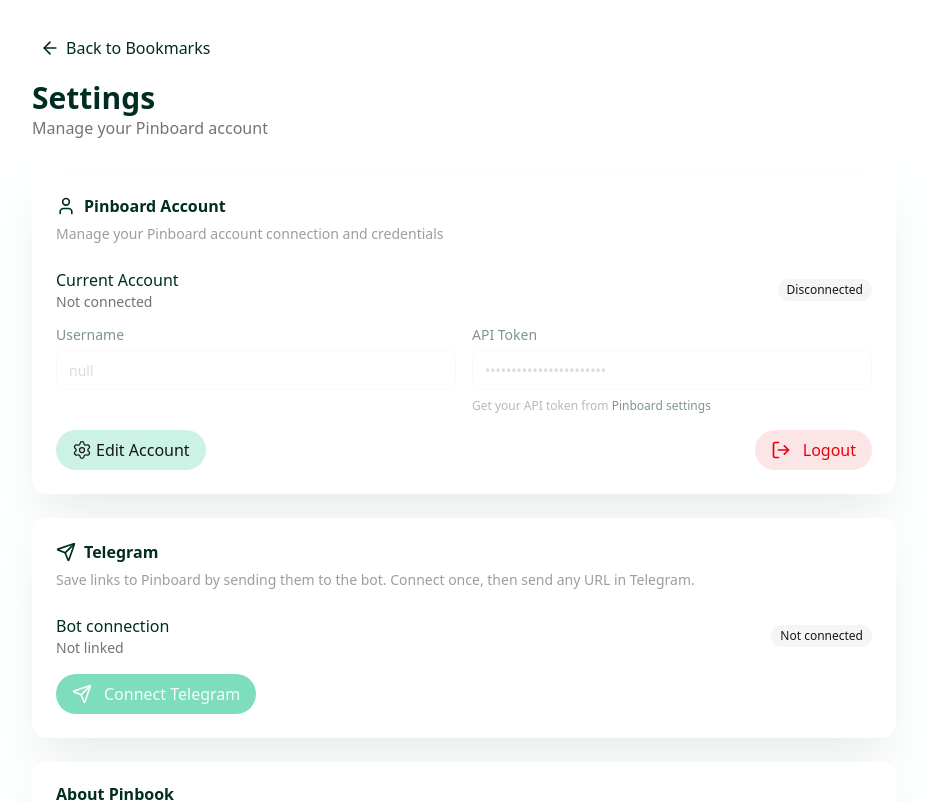
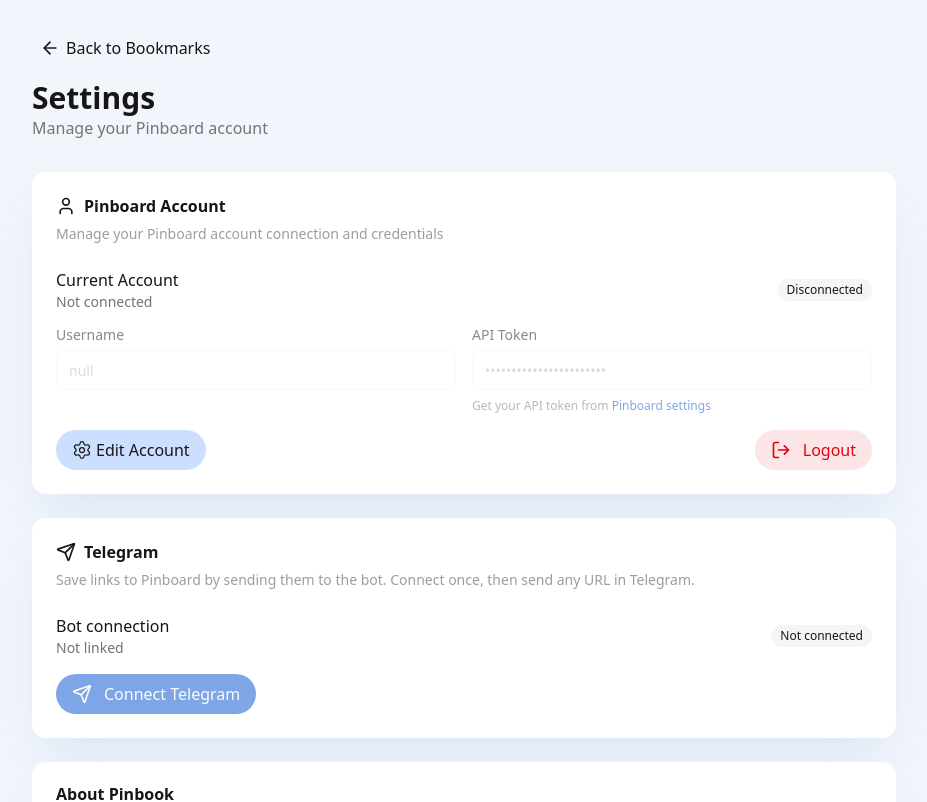
Before and after one commit to mehranbolhasani/pinbook, a Next.js app: page /settings in a window 1280 px wide. Shown: the top 802 px of the page, without its empty margins (176-1103 px from the left). Built offline with nearby package versions, Linux system fonts and the light colour scheme; a web font is replaced by a local one.

Commit message:
add pagination, updated colors

```diff
--- a/src/app/globals.css
+++ b/src/app/globals.css
@@ -4,6 +4,21 @@
 
 @theme inline {
   --font-sans: "SN Pro", system-ui, sans-serif;
+
+  /* Blue Energy Palette */
+  --color-blue-energy-50: oklch(94.94% 0.024 259.82);
+  --color-blue-energy-100: oklch(90.17% 0.048 259.10);
+  --color-blue-energy-200: oklch(80.31% 0.099 259.81);
+  --color-blue-energy-300: oklch(71.07% 0.151 259.34);
+  --color-blue-energy-400: oklch(62.49% 0.203 259.79);
+  --color-blue-energy-500: oklch(55.60% 0.245 261.33);
+  --color-blue-energy-600: oklch(47.24% 0.206 261.14);
+  --color-blue-energy-700: oklch(38.69% 0.163 260.60);
+  --color-blue-energy-800: oklch(29.43% 0.119 259.81);
+  --color-blue-energy-900: oklch(19.67% 0.068 256.39);
+  --color-blue-energy-950: oklch(16.49% 0.052 253.90);
+
+  /* Semantic colors */
   --color-background: var(--background);
   --color-foreground: var(--foreground);
   --color-sidebar-ring: var(--sidebar-ring);
@@ -46,77 +61,77 @@
 
 :root {
   --radius: 0.625rem;
-  --background: white;
-  --foreground: oklch(26.2% 0.051 172.552);
+  --background: lch(from var(--color-blue-50) l 3 h);
+  --foreground: oklch(0.2 0 0);
   --card: oklch(1 0 0);
-  --card-foreground: oklch(26.2% 0.051 172.552);
+  --card-foreground: oklch(0.2 0 0);
   --popover: oklch(1 0 0);
   --popover-foreground: oklch(0.145 0 0);
-  --primary: oklch(26.2% 0.051 172.552);
-  --primary-foreground: oklch(97.9% 0.021 166.113);
+  --primary: oklch(47.24% 0.206 261.14);
+  --primary-foreground: oklch(0.98 0 0);
   --secondary: oklch(0.97 0 0);
   --secondary-foreground: oklch(0.205 0 0);
   --muted: oklch(0.97 0 0);
   --muted-foreground: oklch(0.556 0 0);
-  --accent: oklch(69.6% 0.17 162.48);
-  --accent-foreground: oklch(0.205 0 0);
+  --accent: oklch(55.60% 0.245 261.33);
+  --accent-foreground: oklch(0.98 0 0);
   --destructive: oklch(0.577 0.245 27.325);
   --destructive-foreground: oklch(0.985 0 0);
   --warning: oklch(0.7 0.15 80);
   --warning-foreground: oklch(0.205 0 0);
   --border: oklch(0.922 0 0);
   --input: oklch(0.922 0 0);
-  --ring: oklch(0.708 0 0);
-  --chart-1: oklch(0.646 0.222 41.116);
-  --chart-2: oklch(0.6 0.118 184.704);
-  --chart-3: oklch(0.398 0.07 227.392);
-  --chart-4: oklch(0.828 0.189 84.429);
-  --chart-5: oklch(0.769 0.188 70.08);
+  --ring: oklch(62.49% 0.203 259.79);
+  --chart-1: oklch(55.60% 0.245 261.33);
+  --chart-2: oklch(71.07% 0.151 259.34);
+  --chart-3: oklch(38.69% 0.163 260.60);
+  --chart-4: oklch(62.49% 0.203 259.79);
+  --chart-5: oklch(47.24% 0.206 261.14);
   --sidebar: oklch(0.985 0 0);
   --sidebar-foreground: oklch(0.145 0 0);
-  --sidebar-primary: oklch(0.205 0 0);
-  --sidebar-primary-foreground: oklch(0.985 0 0);
+  --sidebar-primary: oklch(47.24% 0.206 261.14);
+  --sidebar-primary-foreground: oklch(0.98 0 0);
   --sidebar-accent: oklch(0.97 0 0);
   --sidebar-accent-foreground: oklch(0.205 0 0);
   --sidebar-border: oklch(0.922 0 0);
-  --sidebar-ring: oklch(0.708 0 0);
+  --sidebar-ring: oklch(62.49% 0.203 259.79);
 }
 
 .dark {
   --background: oklch(0.145 0 0);
-  --foreground: oklch(0.985 0 0);
+  --foreground: oklch(0.95 0 0);
   --card: color-mix(in oklch, var(--primary) 8%, var(--background));
-  --card-foreground: oklch(0.985 0 0);
+  --card-foreground: oklch(0.95 0 0);
   --popover: oklch(0.205 0 0);
-  --popover-foreground: oklch(0.985 0 0);
-  --primary: oklch(0.9 0 0);
-  --primary-foreground: oklch(0.205 0 0);
+  --popover-foreground: oklch(0.95 0 0);
+  --primary: oklch(62.49% 0.203 259.79);
+  --primary-foreground: oklch(0.1 0 0);
   --secondary: oklch(0.24 0 0);
-  --secondary-foreground: oklch(0.985 0 0);
+  --secondary-foreground: oklch(0.95 0 0);
   --muted: oklch(0.24 0 0);
   --muted-foreground: oklch(0.65 0 0);
-  --accent: oklch(69.6% 0.17 162.48);
-  --accent-foreground: oklch(0.985 0 0);
+  --accent: oklch(47.24% 0.206 261.14);
+  --accent-foreground: oklch(0.98 0 0);
   --destructive: oklch(0.62 0.22 25);
   --destructive-foreground: oklch(0.985 0 0);
   --warning: oklch(0.65 0.15 75);
   --warning-foreground: oklch(0.985 0 0);
   --border: oklch(0.3 0 0);
   --input: oklch(0.3 0 0);
-  --ring: oklch(0.556 0 0);
-  --chart-1: oklch(0.488 0.243 264.376);
-  --chart-2: oklch(0.696 0.17 162.48);
-  --chart-3: oklch(0.769 0.188 70.08);
-  --chart-4: oklch(0.627 0.265 303.9);
-  --chart-5: oklch(0.645 0.246 16.439);
+  --ring: oklch(55.60% 0.245 261.33);
+  --chart-1: oklch(62.49% 0.203 259.79);
+  --chart-2: oklch(71.07% 0.151 259.34);
+  --chart-3: oklch(47.24% 0.206 261.14);
+  --chart-4: oklch(55.60% 0.245 261.33);
+  --chart-5: oklch(38.69% 0.163 260.60);
   --sidebar: oklch(0.205 0 0);
-  --sidebar-foreground: oklch(0.985 0 0);
-  --sidebar-primary: oklch(0.488 0.243 264.376);
-  --sidebar-primary-foreground: oklch(0.985 0 0);
+  --sidebar-foreground: oklch(0.95 0 0);
+  --sidebar-primary: oklch(62.49% 0.203 259.79);
+  --sidebar-primary-foreground: oklch(0.1 0 0);
   --sidebar-accent: oklch(0.269 0 0);
-  --sidebar-accent-foreground: oklch(0.985 0 0);
+  --sidebar-accent-foreground: oklch(0.95 0 0);
   --sidebar-border: oklch(1 0 0 / 10%);
-  --sidebar-ring: oklch(0.556 0 0);
+  --sidebar-ring: oklch(55.60% 0.245 261.33);
 }
 
 @layer base {
--- a/src/app/layout.tsx
+++ b/src/app/layout.tsx
@@ -22,7 +22,7 @@
         <link rel="preconnect" href="https://api.pinboard.in" crossOrigin="anonymous" />
         <link rel="dns-prefetch" href="https://api.pinboard.in" />
       </head>
-      <body className="font-sans antialiased bg-background selection:bg-accent selection:text-accent-foreground">
+      <body className="font-sans antialiased bg-background selection:bg-primary selection:text-primary-foreground">
         <QueryProvider>
           <ThemeProvider
             attribute="class"
--- a/src/app/page.tsx
+++ b/src/app/page.tsx
@@ -46,11 +46,11 @@
 import { ErrorBoundary, BookmarkListErrorBoundary } from '@/components/error-boundary';
 import { useBookmarks, useDeleteBookmark, useUpdateBookmark } from '@/hooks/usePinboard';
 
-import { useFilteredBookmarks } from '@/hooks/useFilteredBookmarks';
+import { usePaginatedBookmarks } from '@/hooks/usePaginatedBookmarks';
 
 export default function Home() {
   const { isAuthenticated } = useAuthStore();
-  const { setSearchQuery, searchQuery, selectedTags, sortBy, sortOrder } = useUIStore();
+  const { setSearchQuery, searchQuery, selectedTags, sortBy, sortOrder, page } = useUIStore();
 
   // React Query Hooks
   const { data: bookmarks = [], isLoading: isBookmarksLoading, error: bookmarksError } = useBookmarks();
@@ -69,21 +69,21 @@
 
   const toast = useToast();
 
-  // Compute filtered and sorted bookmarks using shared hook
-  const filteredAndSortedBookmarks = useFilteredBookmarks(bookmarks);
+  // Compute paginated bookmarks using shared hook
+  const { bookmarks: paginatedBookmarks } = usePaginatedBookmarks(bookmarks);
 
   const selectedBookmark = useMemo(() => {
-    if (selectedBookmarkIndex === null || selectedBookmarkIndex < 0 || selectedBookmarkIndex >= filteredAndSortedBookmarks.length) {
+    if (selectedBookmarkIndex === null || selectedBookmarkIndex < 0 || selectedBookmarkIndex >= paginatedBookmarks.length) {
       return null;
     }
-    return filteredAndSortedBookmarks[selectedBookmarkIndex];
-  }, [selectedBookmarkIndex, filteredAndSortedBookmarks]);
+    return paginatedBookmarks[selectedBookmarkIndex];
+  }, [selectedBookmarkIndex, paginatedBookmarks]);
 
-  // Reset selected index when filters change
+  // Reset selected index when filters or page change
   useEffect(() => {
-    // eslint-disable-next-line
+    // eslint-disable-next-line react-hooks/set-state-in-effect
     setSelectedBookmarkIndex(null);
-  }, [searchQuery, selectedTags, sortBy, sortOrder]);
+  }, [searchQuery, selectedTags, sortBy, sortOrder, page]);
 
   // Scroll selected bookmark into view
   useEffect(() => {
@@ -157,7 +157,7 @@
   }, []);
 
   const handleNavigate = useCallback((direction: 'up' | 'down' | 'left' | 'right') => {
-    if (filteredAndSortedBookmarks.length === 0) return;
+    if (paginatedBookmarks.length === 0) return;
 
     setSelectedBookmarkIndex((currentIndex) => {
       // If no bookmark is selected, start at the first one
@@ -172,7 +172,7 @@
           newIndex = Math.max(0, currentIndex - 1);
           break;
         case 'down':
-          newIndex = Math.min(filteredAndSortedBookmarks.length - 1, currentIndex + 1);
+          newIndex = Math.min(paginatedBookmarks.length - 1, currentIndex + 1);
           break;
         case 'left':
         case 'right':
@@ -183,7 +183,7 @@
 
       return newIndex;
     });
-  }, [filteredAndSortedBookmarks.length]);
+  }, [paginatedBookmarks.length]);
 
   const handleOpenSelected = useCallback(() => {
     if (selectedBookmark) {
@@ -245,7 +245,7 @@
         {/* Desktop Header */}
         <Header onAddBookmark={handleAddBookmark} />
 
-        <div className="flex w-full max-w-160 mx-auto h-full items-start gap-4">
+        <div className="flex w-full max-w-160 mx-auto h-full items-start gap-4 border-x border-x-foreground/20">
           {/* Main Content */}
           <main className="flex-1 min-w-0 w-full">
             <div className="max-w-full mx-auto">
--- a/src/components/ui/button.tsx
+++ b/src/components/ui/button.tsx
@@ -9,7 +9,7 @@
   {
     variants: {
       variant: {
-        default: "bg-accent text-primary-foreground hover:bg-primary hover:text-primary-foreground",
+        default: "bg-primary text-primary-foreground hover:bg-primary/90",
         destructive:
           "bg-destructive text-destructive-foreground hover:bg-destructive/90 focus-visible:ring-destructive/20 dark:focus-visible:ring-destructive/40 dark:bg-destructive/60",
         destructive_secondary:
@@ -21,7 +21,7 @@
         ghost:
           "hover:bg-primary hover:text-primary-foreground dark:hover:bg-primary/30",
         link: "text-primary underline-offset-4 hover:underline",
-        icon: "bg-transparent hover:bg-transparent hover:text-accent"
+        icon: "bg-transparent hover:bg-transparent hover:text-primary"
       },
       size: {
         default: "h-10 px-4 py-4",
--- /dev/null
+++ b/src/hooks/usePaginatedBookmarks.ts
@@ -0,0 +1,37 @@
+'use client';
+
+import { useMemo, useEffect } from 'react';
+import { Bookmark } from '@/types/pinboard';
+import { useUIStore } from '@/lib/stores/ui';
+import { useFilteredBookmarks } from './useFilteredBookmarks';
+
+const DEFAULT_PAGE_SIZE = 20;
+
+export function usePaginatedBookmarks(bookmarks: Bookmark[]) {
+  const { page, setPage, searchQuery, selectedTags, sortBy, sortOrder } = useUIStore();
+
+  const filteredAndSortedBookmarks = useFilteredBookmarks(bookmarks);
+
+  // Reset to page 1 when filters or sort change
+  useEffect(() => {
+    setPage(1);
+  }, [searchQuery, selectedTags, sortBy, sortOrder, setPage]);
+
+  const totalCount = filteredAndSortedBookmarks.length;
+  const pageCount = Math.max(1, Math.ceil(totalCount / DEFAULT_PAGE_SIZE));
+  const currentPage = Math.min(page, pageCount);
+
+  const paginatedBookmarks = useMemo(() => {
+    const start = (currentPage - 1) * DEFAULT_PAGE_SIZE;
+    const end = start + DEFAULT_PAGE_SIZE;
+    return filteredAndSortedBookmarks.slice(start, end);
+  }, [filteredAndSortedBookmarks, currentPage]);
+
+  return {
+    bookmarks: paginatedBookmarks,
+    totalCount,
+    pageCount,
+    currentPage,
+    pageSize: DEFAULT_PAGE_SIZE,
+  };
+}
--- a/src/lib/stores/ui.ts
+++ b/src/lib/stores/ui.ts
@@ -12,11 +12,15 @@
   sortBy: 'date' | 'title' | 'url';
   sortOrder: 'asc' | 'desc';
 
+  // Pagination
+  page: number;
+
   // Actions
   setSearchQuery: (query: string) => void;
   setSelectedTags: (tags: string[]) => void;
   setSortBy: (sortBy: 'date' | 'title' | 'url') => void;
   setSortOrder: (order: 'asc' | 'desc') => void;
+  setPage: (page: number) => void;
   clearFilters: () => void;
 }
 
@@ -27,15 +31,18 @@
       selectedTags: [],
       sortBy: 'date',
       sortOrder: 'desc',
+      page: 1,
 
       setSearchQuery: (searchQuery) => set({ searchQuery }),
       setSelectedTags: (selectedTags) => set({ selectedTags }),
       setSortBy: (sortBy) => set({ sortBy }),
       setSortOrder: (sortOrder) => set({ sortOrder }),
+      setPage: (page) => set({ page }),
 
       clearFilters: () => set({
         searchQuery: '',
-        selectedTags: []
+        selectedTags: [],
+        page: 1,
       }),
     }),
     {
```
Also changed, not shown: src/components/bookmarks/bookmark-list-item.tsx (+4 -4 lines), src/components/bookmarks/bookmark-list.tsx (+29 -11 lines), src/components/layout/header.tsx (+7 -7 lines), src/components/ui/pagination.tsx (added, +81 -0 lines), src/app/manifest.json.
